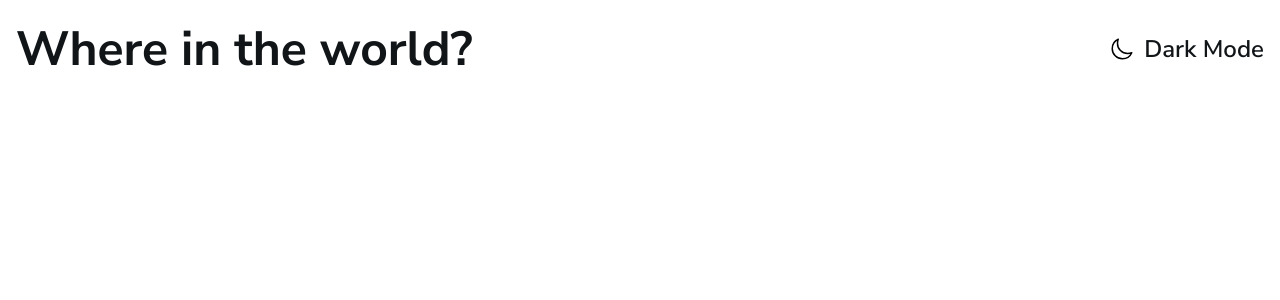
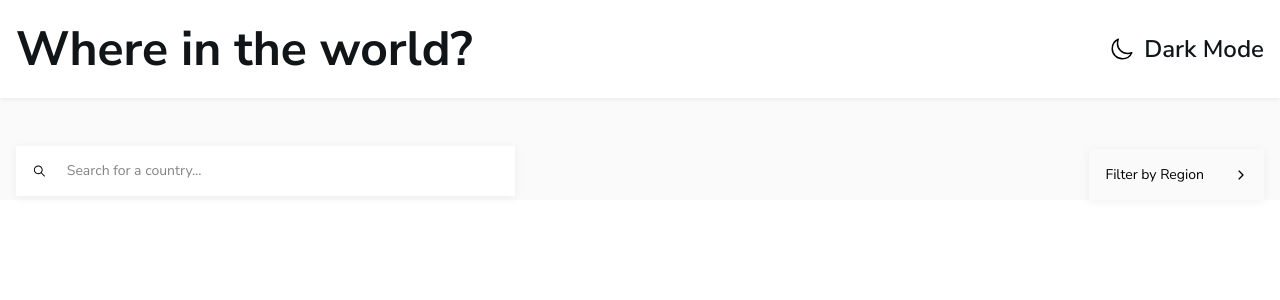
Before and after one commit to lukagugushvili/rest-countries-api, a React (Create React App) app: page / in a window 1280 px wide. Shown: the top 300 px of the page. Built offline with nearby package versions, Linux system fonts and the light colour scheme.

Commit message:
build a filter section and styled it

```diff
--- /dev/null
+++ b/src/components/Filter.tsx
@@ -0,0 +1,27 @@
+import React from "react";
+import { Container } from "../styles/ContainerStyles";
+import styled from "styled-components";
+import { IoIosSearch } from "react-icons/io";
+import { IoIosArrowForward } from "react-icons/io";
+import { FilterCon, InpCon, RegionsCon } from "../styles/FilterConStyles";
+
+const Filter = () => {
+  return (
+    <div>
+      <Container>
+        <FilterCon>
+          <InpCon>
+            <IoIosSearch />
+            <input type="text" placeholder="Search for a country..." />
+          </InpCon>
+          <RegionsCon>
+            <p>Filter by Region</p>
+            <IoIosArrowForward />
+          </RegionsCon>
+        </FilterCon>
+      </Container>
+    </div>
+  );
+};
+
+export default Filter;
--- a/src/components/Header.tsx
+++ b/src/components/Header.tsx
@@ -1,7 +1,7 @@
 import React from "react";
 import { Container } from "../styles/ContainerStyles";
-import styled from "styled-components";
 import { IoMoonOutline } from "react-icons/io5";
+import { HeaderBox, HeaderCon, ModeBox } from "../styles/HeaderStyles";
 
 const Header = () => {
   return (
@@ -20,47 +20,3 @@ const Header = () => {
 };
 
 export default Header;
-
-const HeaderCon = styled.header`
-  background-color: #ffffff;
-`;
-
-const HeaderBox = styled.div`
-  padding: 1rem;
-  display: flex;
-  justify-content: space-between;
-  align-items: center;
-  font-size: 24px;
-
-  & h1 {
-    color: #111517;
-  }
-
-  @media (max-width: 700px) {
-    & h1 {
-      font-size: 14px;
-    }
-  }
-`;
-
-const ModeBox = styled.div`
-  cursor: pointer;
-  display: flex;
-  align-items: center;
-  gap: 10px;
-
-  & p {
-    font-weight: 600;
-    color: #111517;
-  }
-
-  @media (max-width: 700px) {
-    & p {
-      font-size: 12px;
-    }
-
-    svg {
-      width: 12px;
-    }
-  }
-`;
--- a/src/pages/Home.tsx
+++ b/src/pages/Home.tsx
@@ -1,13 +1,14 @@
 import React from "react";
-import styled from "styled-components";
-import { createGlobalStyle } from "styled-components";
 import Header from "../components/Header";
+import Filter from "../components/Filter";
+import { Wrapper } from "../styles/HomeStyles";
 
 const Home = () => {
   return (
-    <>
+    <Wrapper>
       <Header />
-    </>
+      <Filter />
+    </Wrapper>
   );
 };
 
--- /dev/null
+++ b/src/styles/FilterConStyles.tsx
@@ -0,0 +1,56 @@
+import styled from "styled-components";
+
+export const FilterCon = styled.div`
+  margin: 3rem 0;
+  padding: 0 1rem;
+  display: flex;
+  justify-content: space-between;
+  align-items: baseline;
+
+  @media (max-width: 700px) {
+    margin: 2rem 0 3rem 0;
+    flex-direction: column;
+    gap: 35px;
+  }
+`;
+
+export const InpCon = styled.div`
+  width: 40%;
+  padding: 1rem;
+  display: flex;
+  align-items: center;
+  gap: 20px;
+  box-shadow: 0px 2px 9px 0px #0000000e;
+  background-color: #ffffff;
+
+  & input {
+    width: 100%;
+    border: none;
+    outline: none;
+    background-color: #ffffff;
+  }
+
+  & input::placeholder {
+    color: #848484;
+    font-size: 14px;
+  }
+
+  @media (max-width: 700px) {
+    width: 100%;
+    font-size: 12px;
+  }
+`;
+
+export const RegionsCon = styled.div`
+  cursor: pointer;
+  padding: 1rem;
+  display: flex;
+  align-items: center;
+  gap: 30px;
+  font-size: 14px;
+  box-shadow: 0px 2px 9px 0px #0000000e;
+
+  @media (max-width: 700px) {
+    font-size: 12px;
+  }
+`;
--- /dev/null
+++ b/src/styles/HeaderStyles.tsx
@@ -0,0 +1,46 @@
+import styled from "styled-components";
+
+export const HeaderCon = styled.header`
+  box-shadow: 0px 2px 4px 0px #0000000e;
+  background-color: #ffffff;
+`;
+
+export const HeaderBox = styled.div`
+  padding: 1rem;
+  display: flex;
+  justify-content: space-between;
+  align-items: center;
+  font-size: 24px;
+
+  & h1 {
+    color: #111517;
+  }
+
+  @media (max-width: 700px) {
+    & h1 {
+      font-size: 14px;
+    }
+  }
+`;
+
+export const ModeBox = styled.div`
+  cursor: pointer;
+  display: flex;
+  align-items: center;
+  gap: 10px;
+
+  & p {
+    font-weight: 600;
+    color: #111517;
+  }
+
+  @media (max-width: 700px) {
+    & p {
+      font-size: 12px;
+    }
+
+    svg {
+      width: 12px;
+    }
+  }
+`;
--- /dev/null
+++ b/src/styles/HomeStyles.tsx
@@ -0,0 +1,5 @@
+import styled from "styled-components";
+
+export const Wrapper = styled.div`
+  background-color: #fafafa;
+`;
```
Also changed, not shown: src/components/Container.tsx (deleted, +0 -7 lines).
